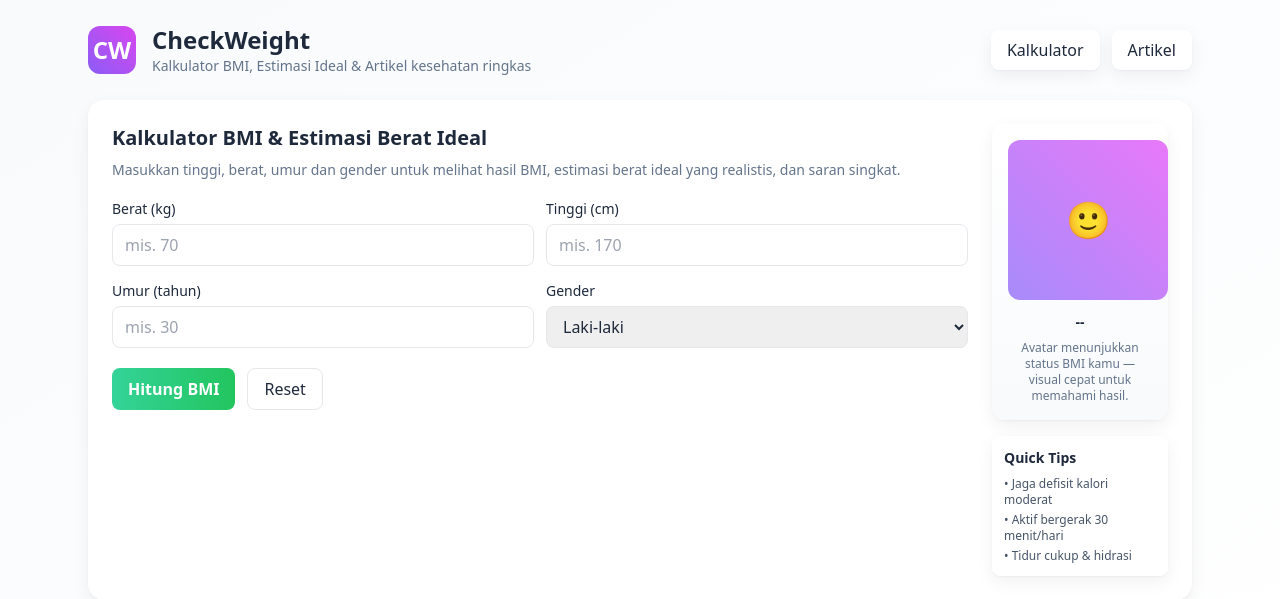
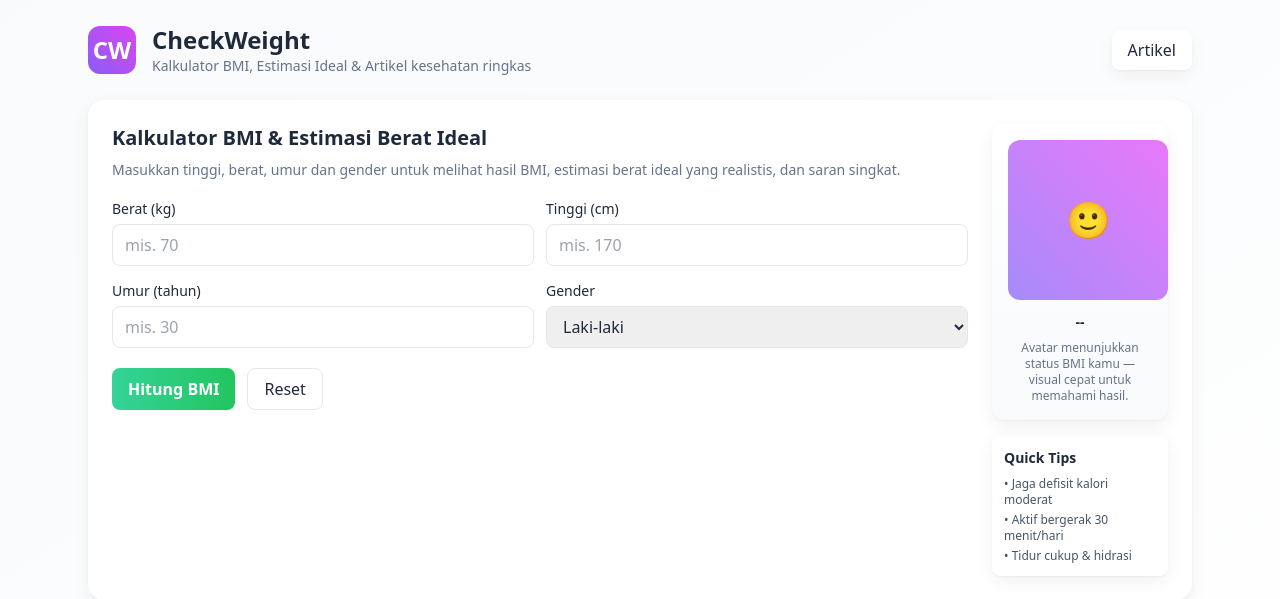
Before and after one commit to Rora-1dain/CheckWeight, a Django app: page / in a window 1280 px wide. Shown: the top 599 px of the page. Run offline with Django 5.2, Linux system fonts and the light colour scheme; some libraries are stand-ins or nearby versions.

Commit message:
uptodate

```diff
--- a/CekBMI/templates/home/kalkulator.html
+++ b/CekBMI/templates/home/kalkulator.html
@@ -45,7 +45,6 @@
         </div>
       </div>
       <nav class="flex gap-3 items-center">
-        <button id="btn-calc" class="px-4 py-2 rounded-lg bg-white soft-card hover:shadow-md">Kalkulator</button>
         <a href="artikel.html" class="px-4 py-2 rounded-lg bg-white soft-card hover:shadow-md">Artikel</a>
       </nav>
     </header>
```
